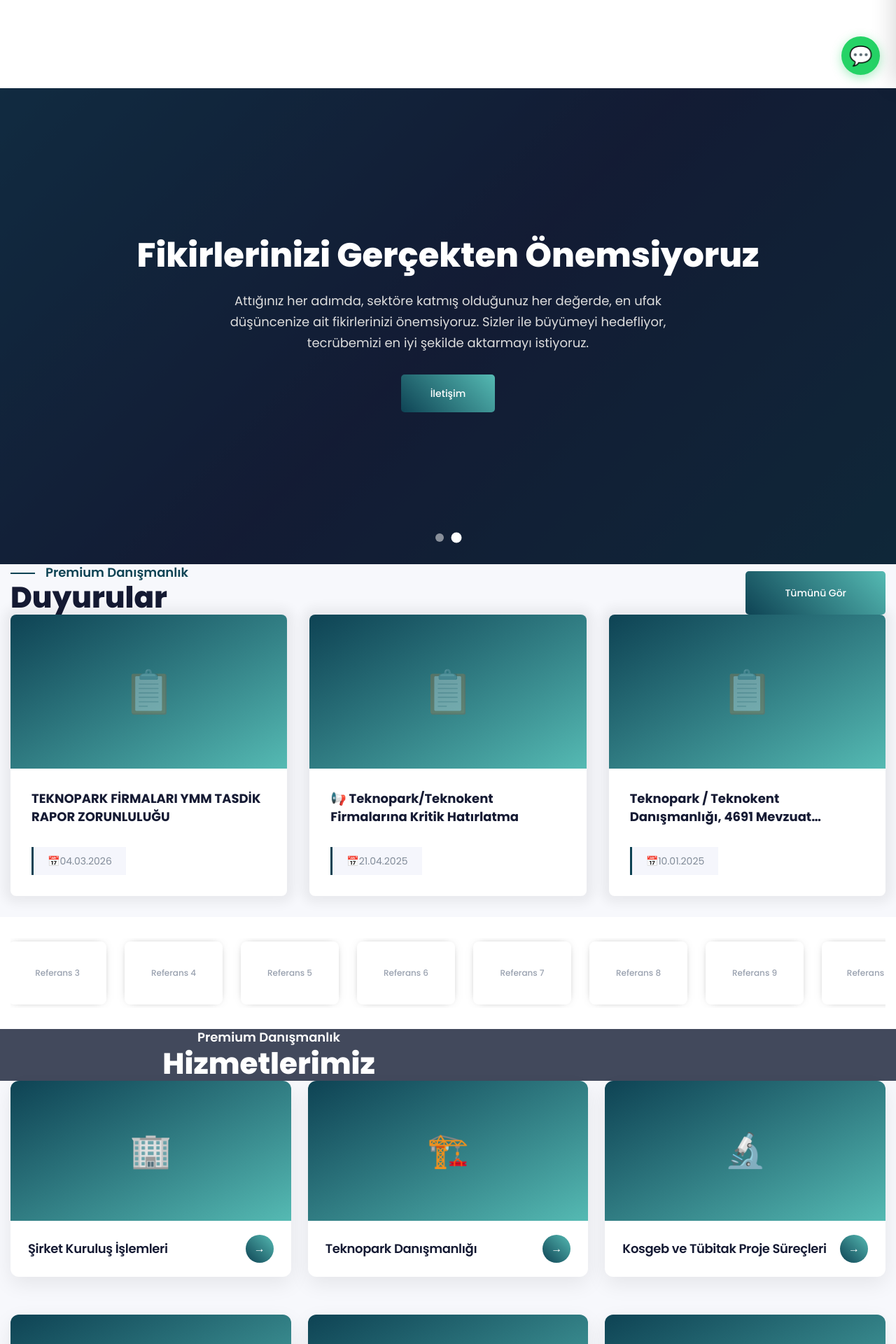
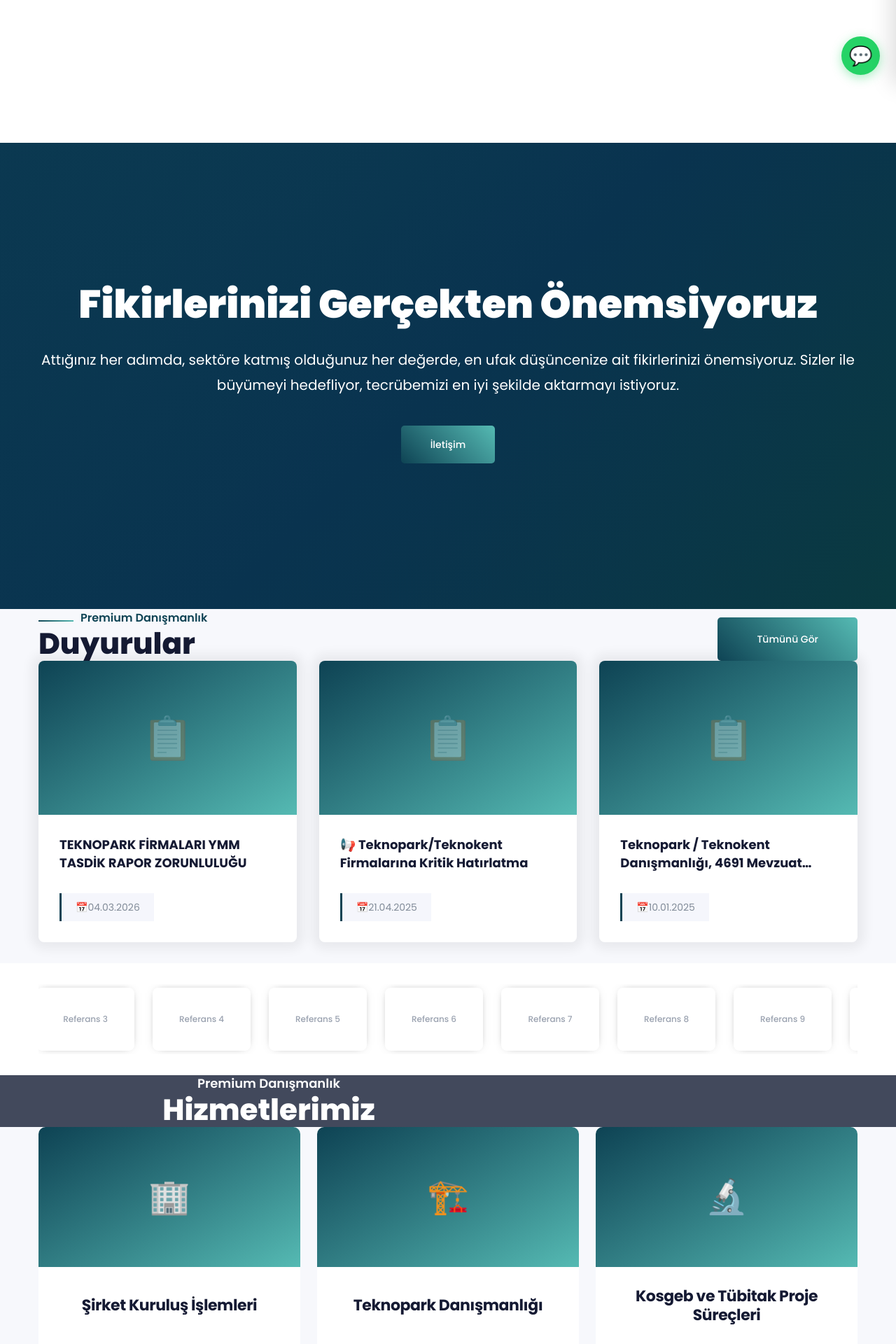
Before and after one commit to emrebas5794/premium-musavirlik, a Next.js app: page / in a window 1280 px wide. Shown: the part 680-2600 px from the top of the page at 70% size. Built offline with nearby package versions, Linux system fonts and the light colour scheme.

Commit message:
🎯 Pixel-perfect CSS: slider 56px/900, nav bg #F7F8FC/padding 45px, container 1200px, feature box exact, page-title 320px/54px, funfact 205px, footer #134354

```diff
--- a/src/app/globals.css
+++ b/src/app/globals.css
@@ -115,16 +115,18 @@ img { border: none; max-width: 100%; height: auto; }
 /* ========== SECTION TITLES (e-calp exact) ========== */
 .sub-title-side-line {
   position: relative;
-  padding-left: 50px;
+  padding-left: 60px;
+  display: inline-block;
+  font-size: 16px;
 }
 .sub-title-side-line::before {
-  content: '';
-  background-color: #0e4354;
+  position: absolute;
+  background: linear-gradient(45deg, #0e4354, #55bab3) !important;
   height: 2px;
-  width: 35px;
-  top: 12px;
+  width: 50px;
+  content: "";
+  top: 15px;
   left: 0;
-  position: absolute;
 }
 .title-under-line {
   position: relative;
@@ -223,8 +225,10 @@ img { border: none; max-width: 100%; height: auto; }
 }
 
 .header-navigation-area {
-  background: #fff;
-  padding: 5px 0;
+  background: #F7F8FC;
+  padding: 0;
+  position: relative;
+  z-index: 5;
   transition: all 0.3s ease;
 }
 .header-navigation-area.sticky {
@@ -233,7 +237,7 @@ img { border: none; max-width: 100%; height: auto; }
   left: 0;
   right: 0;
   z-index: 999;
-  box-shadow: 0 2px 20px rgba(0,0,0,0.1);
+  box-shadow: 0 5px 10px rgba(0,0,0,0.1);
 }
 .navbar-brand.logo img {
   max-height: 55px;
@@ -248,13 +252,18 @@ img { border: none; max-width: 100%; height: auto; }
 .main-menu nav > ul > li {
   display: inline-block;
   position: relative;
+  margin-right: 45px;
+  transition: all 300ms ease;
+}
+.main-menu nav > ul > li:last-child {
+  margin-right: 0;
 }
 .main-menu nav > ul > li > a {
   display: block;
-  padding: 25px 15px;
-  color: #151a33;
+  padding: 45px 0;
+  color: #2f2b2b;
   font-size: 15px;
-  font-weight: 500;
+  font-weight: 600;
   text-decoration: none;
   transition: all 0.3s;
 }
@@ -363,41 +372,37 @@ img { border: none; max-width: 100%; height: auto; }
 /* ========== SLIDER / BANNER (e-calp exact) ========== */
 .banner-section .slide-item {
   position: relative;
-  height: 85vh;
-  min-height: 600px;
+  height: auto;
+  min-height: 500px;
+  padding: 200px 0;
   display: flex;
   align-items: center;
-  justify-content: center;
   background-size: cover;
   background-position: center;
 }
-.banner-section .slide-item .image-layer {
-  position: absolute;
-  inset: 0;
-  background-size: cover;
-  background-position: center;
+.banner-section .slide-item .content-box {
+  position: relative;
+  z-index: 5;
+  width: 100%;
 }
 .banner-section .slide-item .content-box h1 {
   color: #fff;
-  font-size: 48px;
-  line-height: 60px;
-  font-weight: 800;
-  margin-bottom: 20px;
+  font-size: 56px;
+  line-height: 62px;
+  font-weight: 900;
+  margin-bottom: 30px;
 }
 .banner-section .slide-item .content-box p {
-  color: #ddd;
-  font-size: 18px;
-  line-height: 30px;
-  margin-bottom: 30px;
-  max-width: 700px;
-  margin-left: auto;
-  margin-right: auto;
+  color: #fff;
+  margin-bottom: 40px;
+  font-size: 20px;
+  line-height: 36px;
 }
 .banner-section .slide-item::before {
   content: '';
   position: absolute;
   inset: 0;
-  background: rgba(19, 28, 52, 0.6);
+  background: -webkit-linear-gradient(-180deg, rgba(22,3,1,0), #09334f 150%);
   z-index: 1;
 }
 .banner-section .slide-item .auto-container {
@@ -408,9 +413,10 @@ img { border: none; max-width: 100%; height: auto; }
 /* ========== PAGE TITLE BANNER (inner pages) ========== */
 .page-title-section {
   position: relative;
-  padding: 80px 0;
+  background-color: #f8f8f8;
   background-size: cover;
   background-position: center;
+  color: #fff;
 }
 .page-title-section::before {
   content: '';
@@ -418,15 +424,34 @@ img { border: none; max-width: 100%; height: auto; }
   inset: 0;
   background: rgba(19, 28, 52, 0.75);
 }
+.page-title-content {
+  display: flex;
+  align-items: center;
+  position: relative;
+  height: 320px;
+}
 .page-title-section .page-title-content {
   position: relative;
   z-index: 1;
 }
-.page-title-section .page-title-content h1 {
+.page-title-section .page-title-content h1,
+.page-title-section .page-title-content .title {
   color: #fff;
-  font-size: 42px;
+  font-size: 54px;
+  letter-spacing: 1px;
   font-weight: 800;
   margin-bottom: 10px;
+}
+.page-title-content nav {
+  position: absolute;
+  left: 0;
+  bottom: 0;
+}
+.page-title-content nav ol {
+  margin: 0;
+  border-radius: 0;
+  background: rgba(11, 18, 30, 0.6);
+  padding: 12px 25px;
 }
 .breadcrumb {
   background: transparent;
@@ -454,50 +479,84 @@ img { border: none; max-width: 100%; height: auto; }
 /* ========== FEATURE BOX (hizmetler cards) ========== */
 .feature-box {
   background: #fff;
-  border-radius: 12px;
+  text-align: center;
+  margin-bottom: 40px;
+  border-radius: 10px;
   overflow: hidden;
-  box-shadow: 0 10px 30px rgba(0,0,0,0.08);
   transition: all 0.3s ease;
-  margin-bottom: 30px;
 }
-.feature-box:hover {
-  transform: translateY(-8px);
-  box-shadow: 0 20px 40px rgba(0,0,0,0.15);
+.feature-box .feature-thumb {
+  overflow: hidden;
 }
 .feature-box .feature-thumb img {
   width: 100%;
   height: 200px;
   object-fit: cover;
-  transition: all 0.5s ease;
+  border-radius: 10px 10px 0 0;
+  transition: all 900ms ease;
 }
 .feature-box:hover .feature-thumb img {
-  transform: scale(1.1);
+  transform: scale(1.2) rotate(3deg);
 }
 .feature-box .feature-content {
-  padding: 20px 25px;
-  display: flex;
-  justify-content: space-between;
-  align-items: center;
+  padding: 30px 25px 45px;
+  background: #fff;
+  border-radius: 0 0 10px 10px;
+  position: relative;
+  transition: all 400ms ease;
 }
-.feature-box .feature-content .title h3 {
-  font-size: 18px;
-  font-weight: 600;
+.feature-box:hover .feature-content {
+  box-shadow: 0 0 16px 10px rgba(0,0,0,0.06);
+}
+.feature-content:after {
+  border-radius: 15px;
+  position: absolute;
+  background: #0e4354;
+  height: 3px;
+  width: 0;
+  left: 0;
+  bottom: 0;
+  content: "";
+  right: 0;
+  margin: 0 auto;
+  transition: all 400ms ease;
+  opacity: 0.6;
+  z-index: 0;
+}
+.feature-box:hover .feature-content:after {
+  width: 85%;
+}
+.feature-content .title {
+  margin-bottom: 15px;
+}
+.feature-content .title h3 {
+  font-size: 22px;
+  height: 50px;
   margin: 0;
-}
-.feature-box .feature-content .link a {
-  width: 40px;
-  height: 40px;
-  background: linear-gradient(45deg, #0e4354, #55bab3);
-  border-radius: 50%;
   display: flex;
   align-items: center;
   justify-content: center;
+}
+.feature-box .link a {
+  position: absolute;
+  background: linear-gradient(45deg, #0e4354, #55bab3) !important;
   color: #fff;
-  font-size: 16px;
-  transition: all 0.3s;
+  height: 45px;
+  width: 85px;
+  line-height: 45px;
+  left: 0;
+  right: 0;
+  margin: 0 auto;
+  bottom: -20px;
+  border-radius: 30px;
+  z-index: 1;
+  transition: all 400ms ease;
+  display: flex;
+  align-items: center;
+  justify-content: center;
 }
-.feature-box .feature-content .link a:hover {
-  transform: scale(1.1);
+.feature-box .link a:hover {
+  width: 110px;
 }
 
 /* ========== NEWS WRAPPER (duyurular) ========== */
@@ -620,14 +679,21 @@ img { border: none; max-width: 100%; height: auto; }
 
 /* ========== FUNFACT (counter stats) ========== */
 .funfact {
-  text-align: center;
-  padding: 20px;
+  height: 205px;
+  background: #F7F8FC;
+  padding: 40px;
+  position: relative;
 }
 .funfact .icon {
-  font-size: 42px;
-  color: #55bab3;
-  font-weight: 800;
-  margin-bottom: 5px;
+  margin-bottom: 30px;
+  position: absolute;
+  top: 45px;
+  right: 15px;
+  transition: all 0.4s ease;
+}
+.funfact .icon span:before {
+  font-size: 54px;
+  color: #0e4354;
 }
 .funfact .counter {
   font-size: 42px;
@@ -755,10 +821,10 @@ img { border: none; max-width: 100%; height: auto; }
 
 /* ========== FOOTER (e-calp exact) ========== */
 .footer {
-  background: #131c34;
+  background: #134354;
 }
 .footer-main-area {
-  padding: 80px 0 50px;
+  padding: 100px 0 60px;
 }
 .footer-widget {
   margin-bottom: 30px;
@@ -951,6 +1017,7 @@ img { border: none; max-width: 100%; height: auto; }
 .container,
 .max-w-7xl {
   width: 100%;
+  max-width: 1200px;
   margin-left: auto;
   margin-right: auto;
   padding-left: 15px;
@@ -979,9 +1046,9 @@ img { border: none; max-width: 100%; height: auto; }
   .navbar-brand.logo img { max-height: 45px; }
 
   /* Banner */
-  .banner-section .slide-item { height: 70vh; min-height: 500px; }
+  .banner-section .slide-item { padding: 120px 0; min-height: auto; }
   .banner-section .slide-item .content-box h1 { font-size: 32px; line-height: 40px; }
-  .banner-section .slide-item .content-box p { font-size: 15px; }
+  .banner-section .slide-item .content-box p { font-size: 15px; line-height: 26px; }
 
   /* Section spacing */
   .pdt-105 { padding-top: 60px; }
@@ -998,8 +1065,8 @@ img { border: none; max-width: 100%; height: auto; }
 
   /* Feature box */
   .feature-box .feature-thumb img { height: 160px; }
-  .feature-box .feature-content { padding: 15px 20px; }
-  .feature-box .feature-content .title h3 { font-size: 16px; }
+  .feature-box .feature-content { padding: 25px 20px 40px; }
+  .feature-content .title h3 { font-size: 18px; height: auto; }
 
   /* News wrapper */
   .news-wrapper .news-thumb img { height: 180px; }
@@ -1044,7 +1111,7 @@ img { border: none; max-width: 100%; height: auto; }
   h5 { font-size: 15px; }
 
   /* Header */
-  .banner-section .slide-item { height: 60vh; min-height: 400px; }
+  .banner-section .slide-item { padding: 100px 0; min-height: auto; }
   .banner-section .slide-item .content-box h1 { font-size: 26px; line-height: 34px; }
   .banner-section .slide-item .content-box p { font-size: 14px; line-height: 22px; }
 
@@ -1110,7 +1177,7 @@ img { border: none; max-width: 100%; height: auto; }
   h2 { font-size: 22px; line-height: 28px; }
   h3 { font-size: 18px; }
 
-  .banner-section .slide-item { height: 55vh; min-height: 350px; }
+  .banner-section .slide-item { padding: 80px 0; min-height: auto; }
   .banner-section .slide-item .content-box h1 { font-size: 22px; line-height: 28px; }
   .banner-section .slide-item .content-box p { font-size: 13px; }
 
--- a/src/components/Footer.tsx
+++ b/src/components/Footer.tsx
@@ -20,8 +20,8 @@ const services = [
 
 export default function Footer() {
   return (
-    <footer className="footer bg-[#131c34]">
-      <div className="footer-main-area py-12 md:py-20">
+    <footer className="footer">
+      <div className="footer-main-area">
         <div className="max-w-7xl mx-auto px-4">
           <div className="grid grid-cols-1 sm:grid-cols-2 lg:grid-cols-4 gap-8 md:gap-10">
             {/* Logo + Description */}
--- a/src/components/HomeSlider.tsx
+++ b/src/components/HomeSlider.tsx
@@ -15,8 +15,8 @@ const slides = [
 ];
 
 const gradients = [
-  "linear-gradient(135deg, #0a2a35, #131c34, #0e4354)",
-  "linear-gradient(135deg, #0e4354, #131c34, #0a3a40)",
+  "linear-gradient(135deg, #0a2a35, #09334f, #0e4354)",
+  "linear-gradient(135deg, #0e4354, #09334f, #0a3a40)",
 ];
 
 export default function HomeSlider() {
@@ -29,21 +29,22 @@ export default function HomeSlider() {
   }, [next]);
 
   return (
-    <section className="banner-section relative overflow-hidden">
+    <section className="banner-section">
+      <div className="relative">
         {slides.map((slide, idx) => (
           <div
             key={idx}
-          className={`slide-item text-center absolute inset-0 transition-opacity duration-1000 ${
-            idx === current ? "opacity-100 z-10" : "opacity-0 z-0"
+            className={`slide-item absolute inset-0 transition-opacity duration-1000 ${
+              idx === current ? "opacity-100 z-10 relative" : "opacity-0 z-0"
             }`}
             style={{ background: gradients[idx] }}
           >
-          <div className="max-w-4xl mx-auto px-4 h-full flex items-center justify-center relative z-10">
-            <div className="content-box">
-              <h1 className="text-white text-5xl md:text-6xl font-extrabold mb-6 leading-tight">{slide.title}</h1>
-              <p className="text-gray-200 text-lg mb-8 max-w-2xl mx-auto leading-relaxed">{slide.desc}</p>
+            <div className="auto-container max-w-7xl mx-auto px-4">
+              <div className="content-box text-center">
+                <h1>{slide.title}</h1>
+                <p>{slide.desc}</p>
                 <div className="btn-box">
-                <Link href="/iletisim" className="cs-btn-one btn-gradient-color text-base">
+                  <Link href="/iletisim" className="cs-btn-one btn-gradient-color">
                     İletişim
                   </Link>
                 </div>
@@ -51,6 +52,7 @@ export default function HomeSlider() {
             </div>
           </div>
         ))}
+      </div>
 
       {/* Dots */}
       <div className="absolute bottom-8 left-1/2 -translate-x-1/2 z-20 flex gap-3">
--- a/src/components/ServiceFeatureCards.tsx
+++ b/src/components/ServiceFeatureCards.tsx
@@ -34,20 +34,20 @@ export default function ServiceFeatureCards() {
       {/* Service Cards - Negative Margin Overlap */}
       <section className="-mt-10 md:-mt-20 lg:-mt-32 pb-16 md:pb-24 bg-silver-light">
         <div className="max-w-7xl mx-auto px-4">
-          <div className="grid grid-cols-1 sm:grid-cols-2 lg:grid-cols-3 gap-5 md:gap-6">
+          <div className="grid grid-cols-1 sm:grid-cols-2 lg:grid-cols-3 gap-6">
             {services.map((service, idx) => (
-              <div key={idx} className="feature-box group">
+              <div key={idx} className="feature-box">
                 <div className="feature-thumb">
                   <div className="h-36 sm:h-44 md:h-[200px] bg-gradient-to-br from-[#0e4354] to-[#55bab3] flex items-center justify-center text-4xl md:text-5xl">
                     {service.icon}
                   </div>
                 </div>
-                <div className="feature-content px-5 py-4 md:px-6 md:py-5">
-                  <div className="title flex-1">
-                    <h3 className="text-sm md:text-lg">{service.title}</h3>
+                <div className="feature-content">
+                  <div className="title">
+                    <h3>{service.title}</h3>
                   </div>
-                  <div className="link flex-shrink-0">
-                    <Link href={service.href} title={service.title} className="w-8 h-8 md:w-10 md:h-10 rounded-full bg-gradient-to-r from-[#0e4354] to-[#55bab3] flex items-center justify-center text-white text-sm md:text-base hover:scale-110 transition-transform">
+                  <div className="link">
+                    <Link href={service.href} title={service.title}>
                       →
                     </Link>
                   </div>
```
Also changed, not shown: src/components/AboutStats.tsx (+6 -6 lines), src/components/PageBanner.tsx (+7 -12 lines). Lines whose indentation alone changed are shown as unchanged.
